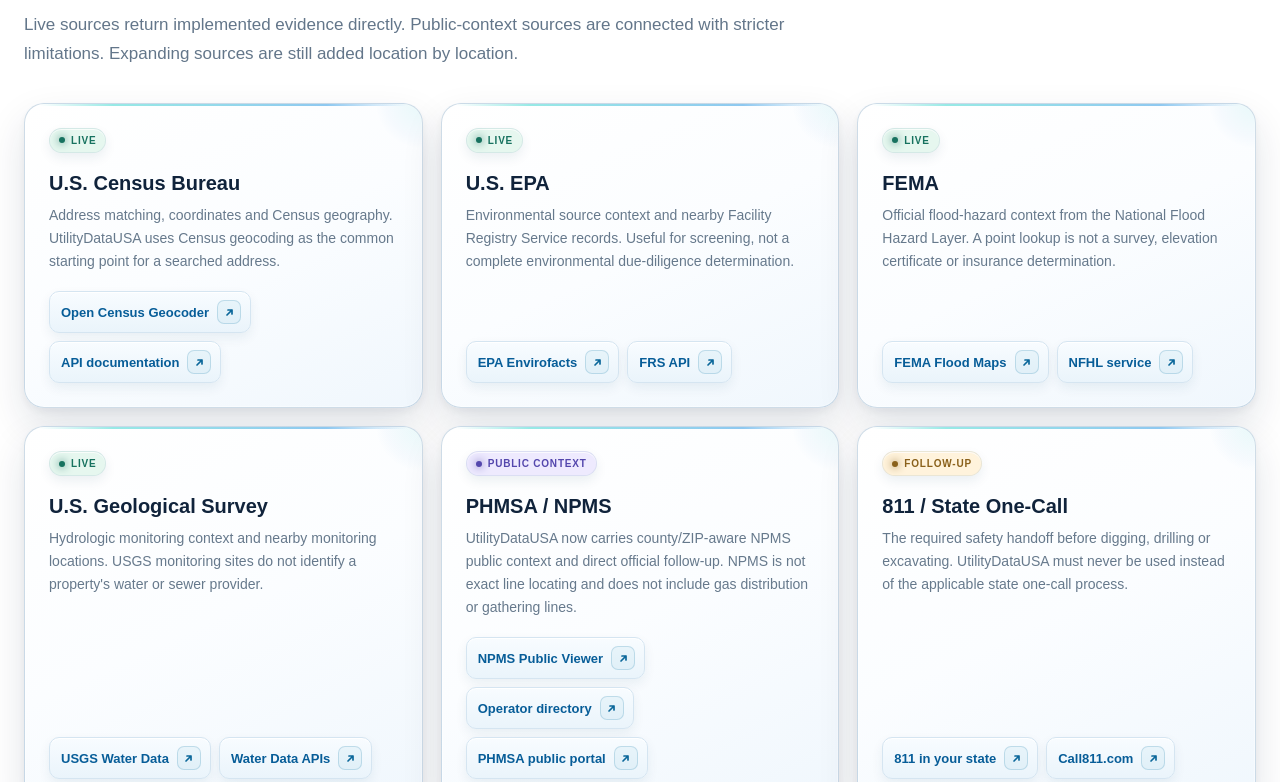
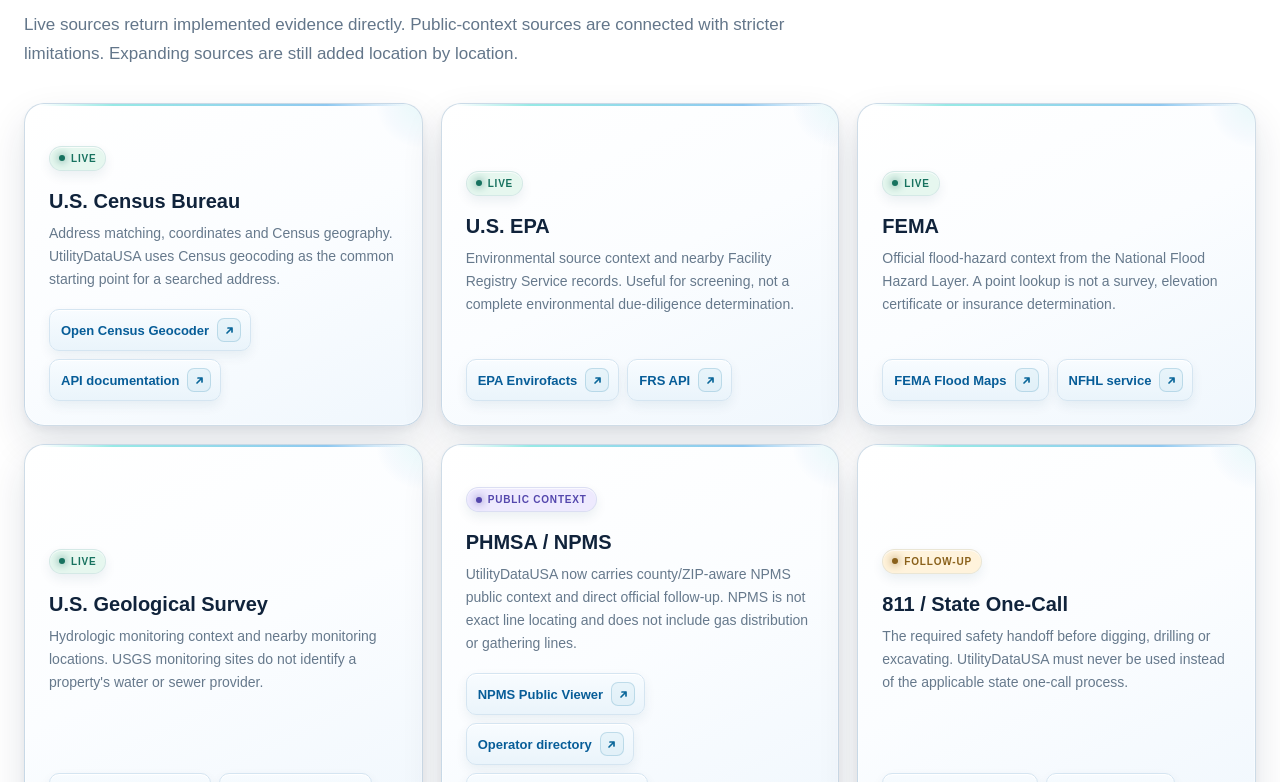
Before and after one commit to HenrikBrixCare/utilitydatausa, a Next.js app: page /resources in a window 1280 px wide. Shown: the part 918-1700 px from the top of the page. Built offline with nearby package versions, Linux system fonts and the light colour scheme.

Commit message:
Make all resource cards clickable

```diff
--- a/app/resources/page.tsx
+++ b/app/resources/page.tsx
@@ -8,19 +8,19 @@
 };
 
 const resources = [
-  { id: "census", status: "Live", cls: "status-live", title: "U.S. Census Bureau", text: "Address matching, coordinates and Census geography. UtilityDataUSA uses Census geocoding as the common starting point for a searched address.", links: [["Open Census Geocoder", "https://geocoding.geo.census.gov/geocoder/"],["API documentation", "https://geocoding.geo.census.gov/geocoder/Geocoding_Services_API.html"]] },
-  { id: "epa", status: "Live", cls: "status-live", title: "U.S. EPA", text: "Environmental source context and nearby Facility Registry Service records. Useful for screening, not a complete environmental due-diligence determination.", links: [["EPA Envirofacts", "https://www.epa.gov/enviro"],["FRS API", "https://www.epa.gov/frs/frs-api"]] },
-  { id: "fema", status: "Live", cls: "status-live", title: "FEMA", text: "Official flood-hazard context from the National Flood Hazard Layer. A point lookup is not a survey, elevation certificate or insurance determination.", links: [["FEMA Flood Maps", "https://www.fema.gov/flood-maps"],["NFHL service", "https://hazards.fema.gov/arcgis/rest/services/public/NFHL/MapServer"]] },
-  { id: "usgs", status: "Live", cls: "status-live", title: "U.S. Geological Survey", text: "Hydrologic monitoring context and nearby monitoring locations. USGS monitoring sites do not identify a property's water or sewer provider.", links: [["USGS Water Data", "https://waterdata.usgs.gov/"],["Water Data APIs", "https://api.waterdata.usgs.gov/docs/"]] },
-  { id: "phmsa", status: "Public context", cls: "status-context", title: "PHMSA / NPMS", text: "UtilityDataUSA now carries county/ZIP-aware NPMS public context and direct official follow-up. NPMS is not exact line locating and does not include gas distribution or gathering lines.", links: [["NPMS Public Viewer", "https://pvnpms.phmsa.dot.gov/"],["Operator directory", "https://www.npms.phmsa.dot.gov/FindWhosOperating.aspx"],["PHMSA public portal", "https://www.npms.phmsa.dot.gov/GeneralPublic"]] },
-  { id: "811", status: "Follow-up", cls: "status-followup", title: "811 / State One-Call", text: "The required safety handoff before digging, drilling or excavating. UtilityDataUSA must never be used instead of the applicable state one-call process.", links: [["811 in your state", "https://call811.com/811-in-your-state/"],["Call811.com", "https://call811.com/"]] },
-  { id: "eia", status: "Public context", cls: "status-context", title: "U.S. Energy Information Administration", text: "UtilityDataUSA now connects Census county/state geography with EIA context. EIA-861 service-territory data can indicate utility presence by county/state but does not prove service at a specific address.", links: [["EIA Open Data", "https://www.eia.gov/opendata/"],["EIA-861 Service Territory", "https://www.eia.gov/electricity/data/eia861/"],["Free API key", "https://www.eia.gov/opendata/register.php"]] },
-  { id: "state", status: "Expanding", cls: "status-expanding", title: "State & Local Sources", text: "Public utility commissions, state GIS portals, counties, assessors, cities, municipal utilities, water/sewer districts and local permit systems vary by location.", links: [["Find your state government", "https://www.usa.gov/state-governments"]] }
+  { id: "census", status: "Live", cls: "status-live", title: "U.S. Census Bureau", text: "Address matching, coordinates and Census geography. UtilityDataUSA uses Census geocoding as the common starting point for a searched address.", href: "https://geocoding.geo.census.gov/geocoder/", links: [["Open Census Geocoder", "https://geocoding.geo.census.gov/geocoder/"],["API documentation", "https://geocoding.geo.census.gov/geocoder/Geocoding_Services_API.html"]] },
+  { id: "epa", status: "Live", cls: "status-live", title: "U.S. EPA", text: "Environmental source context and nearby Facility Registry Service records. Useful for screening, not a complete environmental due-diligence determination.", href: "https://www.epa.gov/enviro", links: [["EPA Envirofacts", "https://www.epa.gov/enviro"],["FRS API", "https://www.epa.gov/frs/frs-api"]] },
+  { id: "fema", status: "Live", cls: "status-live", title: "FEMA", text: "Official flood-hazard context from the National Flood Hazard Layer. A point lookup is not a survey, elevation certificate or insurance determination.", href: "https://www.fema.gov/flood-maps", links: [["FEMA Flood Maps", "https://www.fema.gov/flood-maps"],["NFHL service", "https://hazards.fema.gov/arcgis/rest/services/public/NFHL/MapServer"]] },
+  { id: "usgs", status: "Live", cls: "status-live", title: "U.S. Geological Survey", text: "Hydrologic monitoring context and nearby monitoring locations. USGS monitoring sites do not identify a property's water or sewer provider.", href: "https://waterdata.usgs.gov/", links: [["USGS Water Data", "https://waterdata.usgs.gov/"],["Water Data APIs", "https://api.waterdata.usgs.gov/docs/"]] },
+  { id: "phmsa", status: "Public context", cls: "status-context", title: "PHMSA / NPMS", text: "UtilityDataUSA now carries county/ZIP-aware NPMS public context and direct official follow-up. NPMS is not exact line locating and does not include gas distribution or gathering lines.", href: "https://pvnpms.phmsa.dot.gov/", links: [["NPMS Public Viewer", "https://pvnpms.phmsa.dot.gov/"],["Operator directory", "https://www.npms.phmsa.dot.gov/FindWhosOperating.aspx"],["PHMSA public portal", "https://www.npms.phmsa.dot.gov/GeneralPublic"]] },
+  { id: "811", status: "Follow-up", cls: "status-followup", title: "811 / State One-Call", text: "The required safety handoff before digging, drilling or excavating. UtilityDataUSA must never be used instead of the applicable state one-call process.", href: "https://call811.com/811-in-your-state/", links: [["811 in your state", "https://call811.com/811-in-your-state/"],["Call811.com", "https://call811.com/"]] },
+  { id: "eia", status: "Public context", cls: "status-context", title: "U.S. Energy Information Administration", text: "UtilityDataUSA now connects Census county/state geography with EIA context. EIA-861 service-territory data can indicate utility presence by county/state but does not prove service at a specific address.", href: "https://www.eia.gov/electricity/data/eia861/", links: [["EIA Open Data", "https://www.eia.gov/opendata/"],["EIA-861 Service Territory", "https://www.eia.gov/electricity/data/eia861/"],["Free API key", "https://www.eia.gov/opendata/register.php"]] },
+  { id: "state", status: "Expanding", cls: "status-expanding", title: "State & Local Sources", text: "Public utility commissions, state GIS portals, counties, assessors, cities, municipal utilities, water/sewer districts and local permit systems vary by location.", href: "https://www.usa.gov/state-governments", links: [["Find your state government", "https://www.usa.gov/state-governments"]] }
 ];
 
 export default function ResourcesPage() {
   return (
-    <main className="product-page">
+    <main className="product-page resources-page">
       <SiteHeader active="/resources" />
       <section className="product-page-hero"><div className="portal-container">
         <div><span className="product-page-eyebrow">Resources</span><h1>The official tools — without the scavenger hunt.</h1><p>UtilityDataUSA is built to save users from figuring out which agency, portal or database to search first. When you do need the original tool, we make the route back to it clear.</p><div className="product-cta-row"><Link className="product-button" href="/">Search an address</Link><Link className="product-button secondary" href="/data-coverage">View coverage</Link></div></div>
@@ -29,7 +29,13 @@
 
       <section className="product-section white" id="data-sources"><div className="portal-container">
         <div className="product-section-head"><span className="product-page-eyebrow">Data sources</span><h2>Connected source families and expanding local layers.</h2><p>Live sources return implemented evidence directly. Public-context sources are connected with stricter limitations. Expanding sources are still added location by location.</p></div>
-        <div className="resource-grid">{resources.map((resource) => <article className="resource-card" id={resource.id} key={resource.title}><span className={`status-pill ${resource.cls}`}>{resource.status}</span><h3>{resource.title}</h3><p>{resource.text}</p><div className="resource-links">{resource.links.map(([label,url]) => <a href={url} target="_blank" rel="noreferrer" key={url}>{label}</a>)}</div></article>)}</div>
+        <div className="resource-grid">{resources.map((resource) => <article className="resource-card clickable-resource-card" id={resource.id} key={resource.title}>
+          <a className="resource-card-main-link" href={resource.href} target="_blank" rel="noreferrer" aria-label={`Open ${resource.title} official resource`}></a>
+          <span className={`status-pill ${resource.cls}`}>{resource.status}</span>
+          <h3>{resource.title}</h3>
+          <p>{resource.text}</p>
+          <div className="resource-links">{resource.links.map(([label,url]) => <a href={url} target="_blank" rel="noreferrer" key={url}>{label}</a>)}</div>
+        </article>)}</div>
       </div></section>
 
       <section className="product-section navy" id="official-tools"><div className="portal-container">
```
